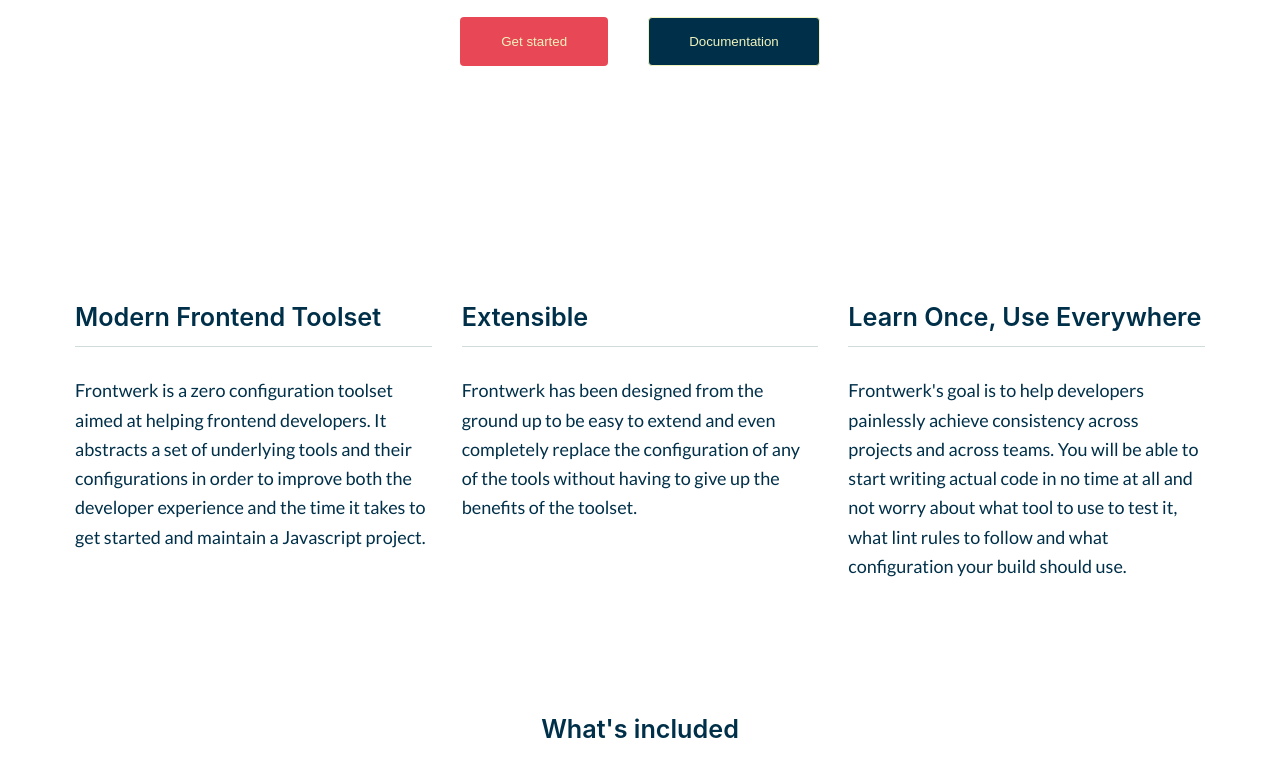
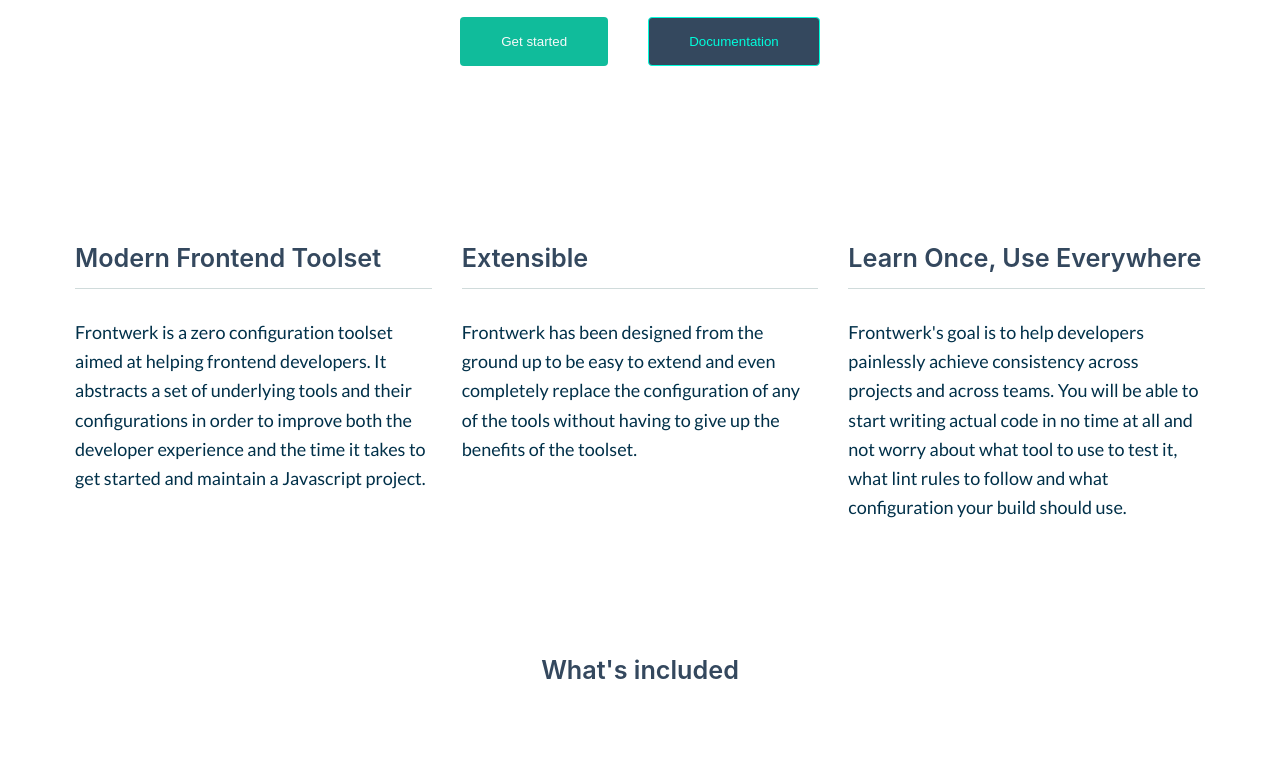
Before and after one commit to tricinel/frontwerk.org, a Gatsby site: page / in a window 1280 px wide. Shown: the part 486-1243 px from the top of the page. Built offline with nearby package versions, Linux system fonts and the light colour scheme; Gatsby itself is replaced by a stand-in of ours; a web font is replaced by a local one.

Commit message:
Change theme colors

```diff
--- a/src/layouts/index.css
+++ b/src/layouts/index.css
@@ -1,12 +1,12 @@
 body {
-  background-color: #f2ffff;
+  background-color: #fffdf7;
   margin-top: 60px;
 }
 
 /* PrismJS Theme */
 code[class*='language-'],
 pre[class*='language-'] {
-  color: #805330;
+  color: #a9bcd0;
   background: none;
   text-align: left;
   white-space: pre;
@@ -35,7 +35,7 @@
 
 :not(pre) > code[class*='language-'],
 pre[class*='language-'] {
-  background: #fcfff7;
+  background: #081A20;
   box-shadow: inset 0 0 2px rgba(0, 0, 0, 0.2);
 }
 
@@ -50,18 +50,21 @@
 .token.prolog,
 .token.doctype,
 .token.cdata {
-  color: #849292;
+  color: #27667D;
 }
 
 .token.punctuation {
-  color: #849292;
+  color: #A9BCD0;
 }
 
 .namespace {
   opacity: 0.7;
 }
 
-.token.property,
+.token.property {
+  color: #c6a7ab;
+}
+
 .token.tag,
 .token.constant,
 .token.deleted {
@@ -77,16 +80,22 @@
   color: #ae81ff;
 }
 
+.token.string {
+  color: #ecc6b8;
+}
+
 .token.selector,
 .token.attr-name,
-.token.string,
 .token.char,
 .token.builtin,
 .token.inserted {
   color: #3a8f2b;
 }
 
-.token.operator,
+.token.operator {
+  color: #cce6f4;
+}
+
 .token.entity,
 .token.url,
 .language-css .token.string,
@@ -98,11 +107,11 @@
 .token.atrule,
 .token.attr-value,
 .token.function {
-  color: #3a8f2b;
+  color: #5dd39e;
 }
 
 .token.keyword {
-  color: #dc333c;
+  color: #fb3640;
 }
 
 .token.regex,
@@ -123,6 +132,7 @@
   cursor: help;
 }
 
-pre.language-bash {
+/* pre.language-bash {
   color: #805330;
 }
+ */
--- a/src/layouts/theme.js
+++ b/src/layouts/theme.js
@@ -1,13 +1,15 @@
 const theme = {
-  primary: '#e84855',
-  accent: '#f0f3bd',
-  body: '#fafafa',
+  primary: '#10bc9b',
+  secondary: '#34485e',
+  accent: '#f7f9f9',
+  accentDarker: '#e6f2f2',
+  body: '#fffdf7',
   bodyColor: '#003049',
-  banner: '#003049',
+  banner: '#34485e',
   bannerColor: '#f2ffff',
-  linkColor: '#e84855',
-  linkHoverColor: '#003049',
-  sidebarBg: '#f5fbef',
+  linkColor: '#10bc9b',
+  linkHoverColor: '#34485e',
+  sidebarBg: '#fff',
   gray: '#605c4e',
   lightGray: '#d0dbdb',
   transition: 'all .3s ease'
@@ -15,19 +17,19 @@
 
 const buttons = {
   default: {
-    bg: '#003049',
-    border: '#003049',
+    bg: theme.secondary,
+    border: theme.secondary,
     color: '#f2ffff'
   },
   primary: {
-    bg: '#e84855',
+    bg: theme.primary,
     border: 'transparent',
-    color: '#f0f3bd'
+    color: theme.accent
   },
   secondary: {
-    bg: '#003049',
-    border: '#f0f3bd',
-    color: '#f0f3bd'
+    bg: theme.secondary,
+    border: '#00fddc',
+    color: '#00fddc'
   }
 };
 
@@ -93,21 +95,23 @@
       color: theme.linkHoverColor
     },
     h1: {
+      color: theme.primary,
       fontSize: '2.4rem',
       marginBottom: rhythm(1),
       marginTop: rhythm(1)
     },
     'h2,h3,h4,h5,h6': {
       borderBottom: `1px solid ${theme.lightGray}`,
+      color: theme.secondary,
       fontSize: '1.4rem',
       marginBottom: rhythm(1),
-      marginTop: rhythm(3),
+      marginTop: rhythm(1),
       paddingBottom: rhythm(1 / 2)
     },
     blockquote: {
       borderLeft: `5px solid ${theme.primary}`,
       borderRadius: '4px',
-      backgroundColor: '#e6f2f2',
+      backgroundColor: theme.accentDarker,
       color: theme.gray,
       marginLeft: 0,
       marginBottom: '20px',
@@ -119,8 +123,8 @@
       paddingTop: '5px'
     },
     'p>code,li>code': {
-      backgroundColor: '#fcfff7',
-      color: '#805330',
+      backgroundColor: theme.accent,
+      color: theme.secondary,
       fontSize: '1rem',
       padding: '2px 4px'
     },
```
